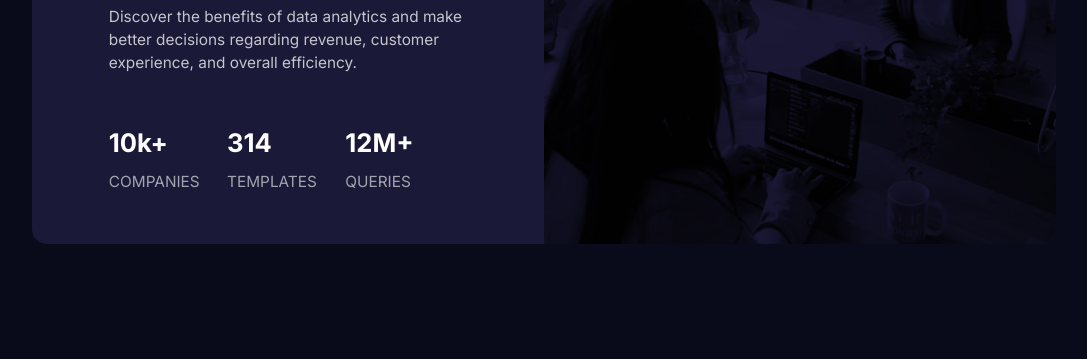
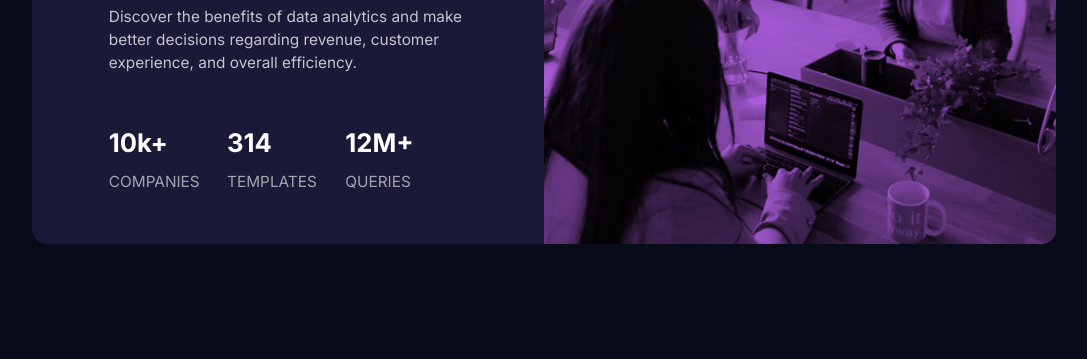
Before and after one commit to jengori/stats-preview-card, a plain HTML site: page index.html in a window 1280 px wide. Shown: the part 441-800 px from the top of the page, without its empty margins (96-1183 px from the left). Drawn offline with Linux system fonts and the light colour scheme.

Commit message:
Add files via upload

```diff
--- a/css/styles.css
+++ b/css/styles.css
@@ -63,7 +63,7 @@ text {
 }
 
 .image-column {
-    background-colour: hsl(277, 64%, 61%)
+    background-color: hsl(277, 64%, 61%);
 }
 
 .main-img {
```
